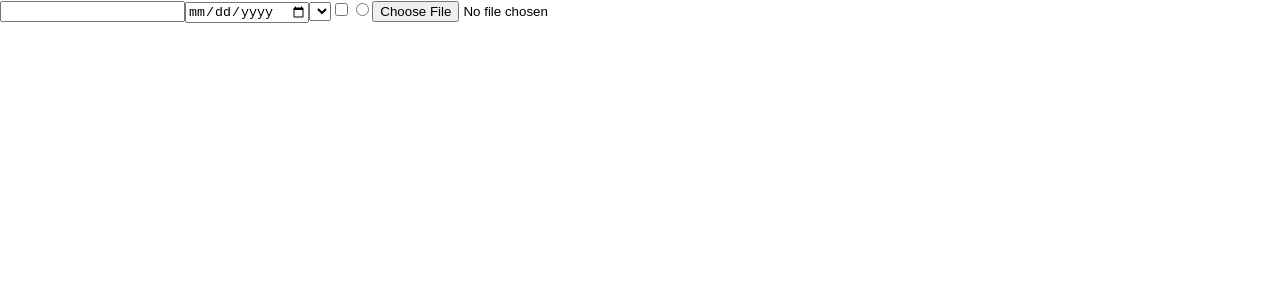
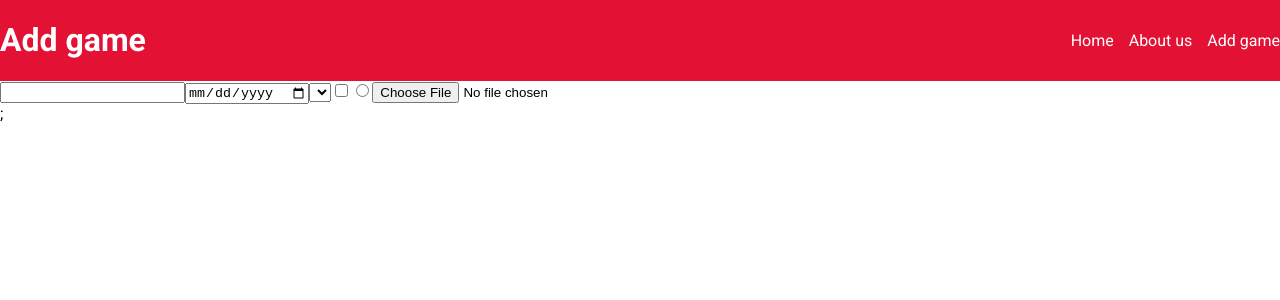
Before and after one commit to VaultDweller13/rss-react, a React (Vite) app in the folder components/: page /form in a window 1280 px wide. Shown: the top 300 px of the page. Built offline with nearby package versions, Linux system fonts and the light colour scheme.

Commit message:
feat: add link to Form page to navbar, add header to Form page

```diff
--- a/components/src/components/Navbar.tsx
+++ b/components/src/components/Navbar.tsx
@@ -11,6 +11,9 @@ export default class Navbar extends React.Component {
         <Link to="/about" className="nav_link">
           About us
         </Link>
+        <Link to="/form" className="nav_link">
+          Add game
+        </Link>
       </nav>
     );
   }
--- a/components/src/pages/FormPage.tsx
+++ b/components/src/pages/FormPage.tsx
@@ -1,8 +1,14 @@
 import React from 'react';
 import Form from '../components/form/Form';
+import Header from '../components/Header';
 
 export default class From extends React.Component {
   render() {
-    return <Form />;
+    return (
+      <>
+        <Header currentPage="Add game" />
+        <Form />;
+      </>
+    );
   }
 }
```
